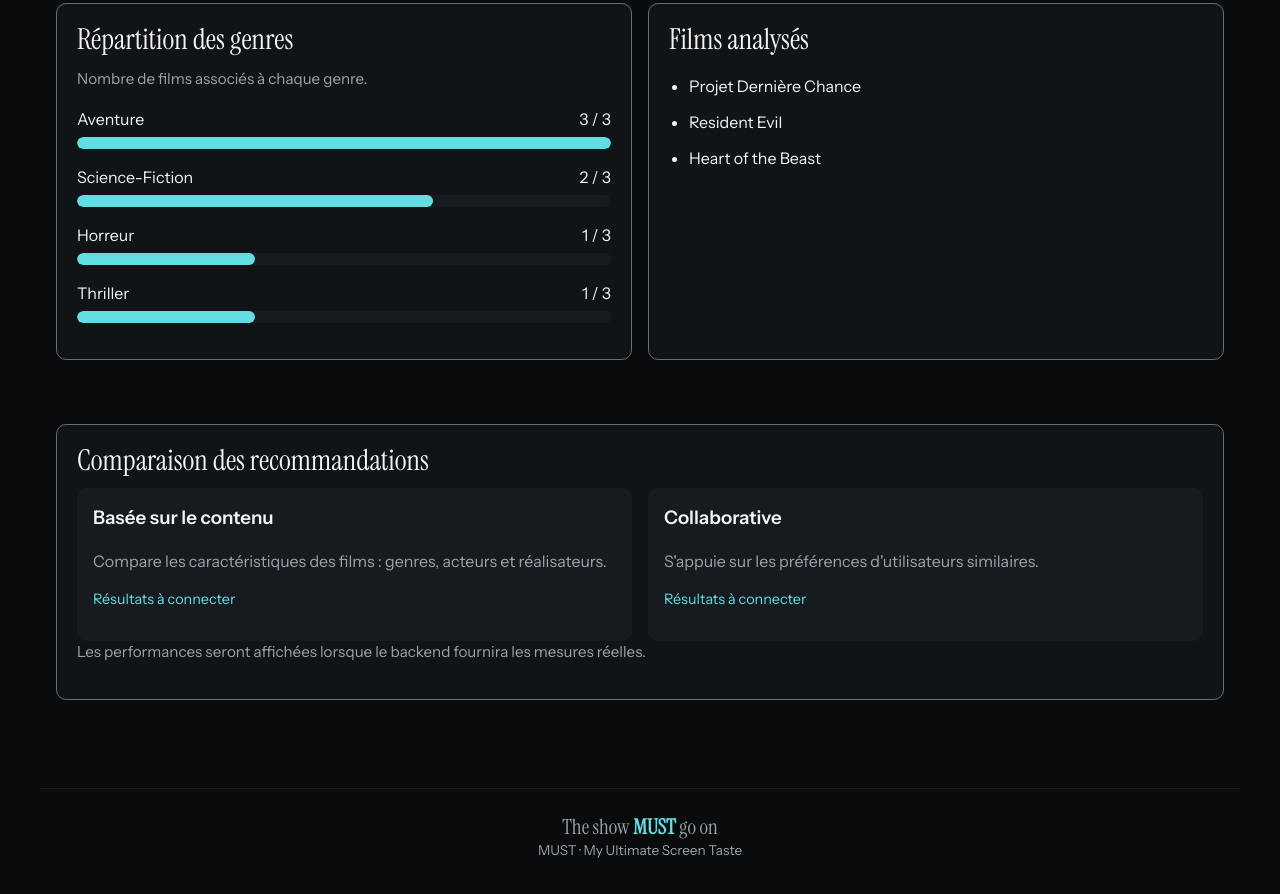
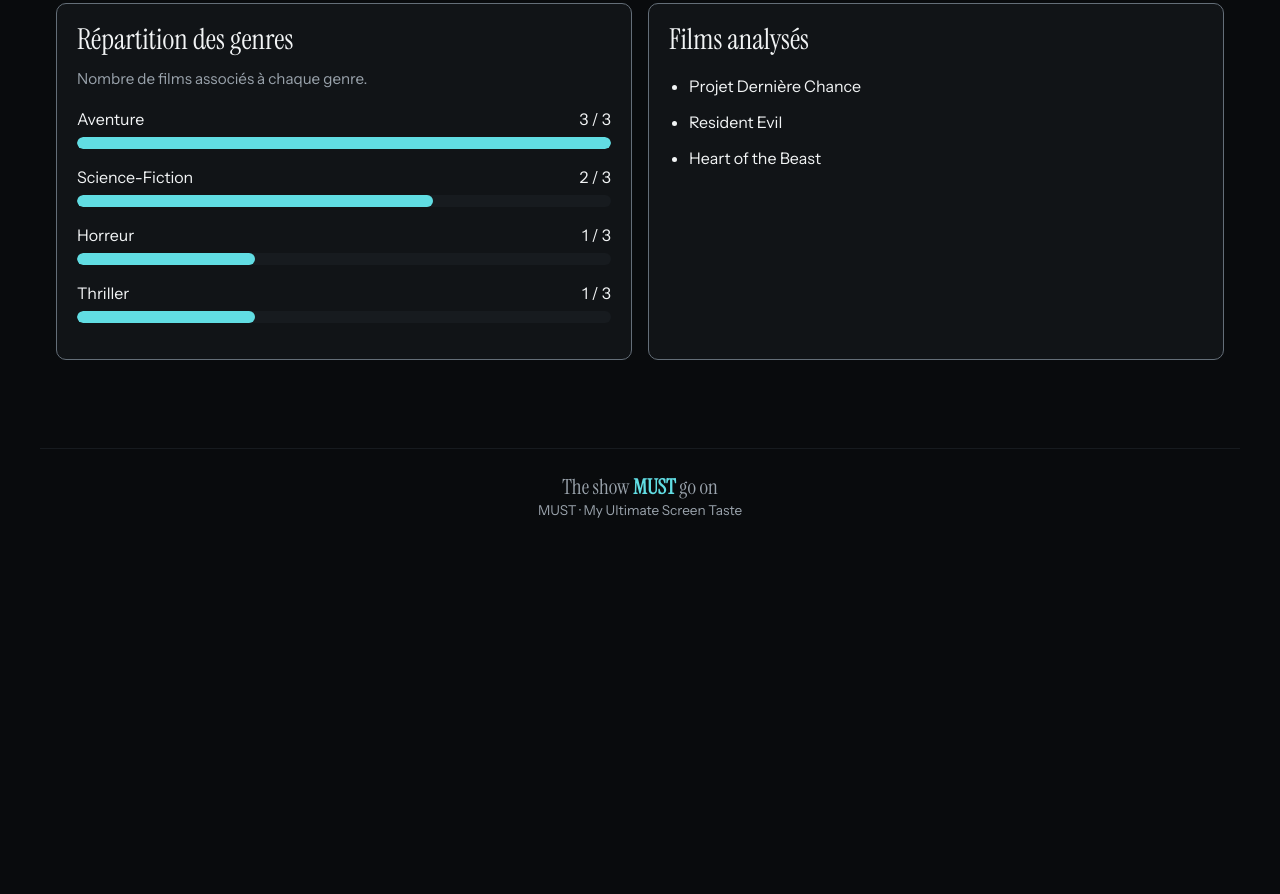
Before and after one commit to sarah-dev05/sae-s5-recommandation, a plain HTML site: page frontend/dashboard.html in a window 1280 px wide. Shown: the part 552-1446 px from the top of the page. After the commit the page ends 1192 px from the top, so only its background shows below. Drawn offline with Linux system fonts and the light colour scheme.

Commit message:
refactor(frontend): simplification du dashboard

```diff
--- a/frontend/dashboard.html
+++ b/frontend/dashboard.html
@@ -77,48 +77,6 @@
 
     </div>
 
-    <!-- Comparaison des recommandations -->
-    <section class="dashboard-panel">
-
-      <h2>Comparaison des recommandations</h2>
-
-      <div class="dashboard-columns">
-
-        <div class="dashboard-method">
-          <h3>Basée sur le contenu</h3>
-
-          <p class="muted">
-            Compare les caractéristiques des films :
-            genres, acteurs et réalisateurs.
-          </p>
-
-          <p class="dashboard-pending">
-            Résultats à connecter
-          </p>
-        </div>
-
-        <div class="dashboard-method">
-          <h3>Collaborative</h3>
-
-          <p class="muted">
-            S'appuie sur les préférences
-            d'utilisateurs similaires.
-          </p>
-
-          <p class="dashboard-pending">
-            Résultats à connecter
-          </p>
-        </div>
-
-      </div>
-
-      <p class="muted dashboard-description">
-        Les performances seront affichées lorsque
-        le backend fournira les mesures réelles.
-      </p>
-
-    </section>
-
   </main>
 
   <script type="module" src="js/dashboard.js"></script>
```
